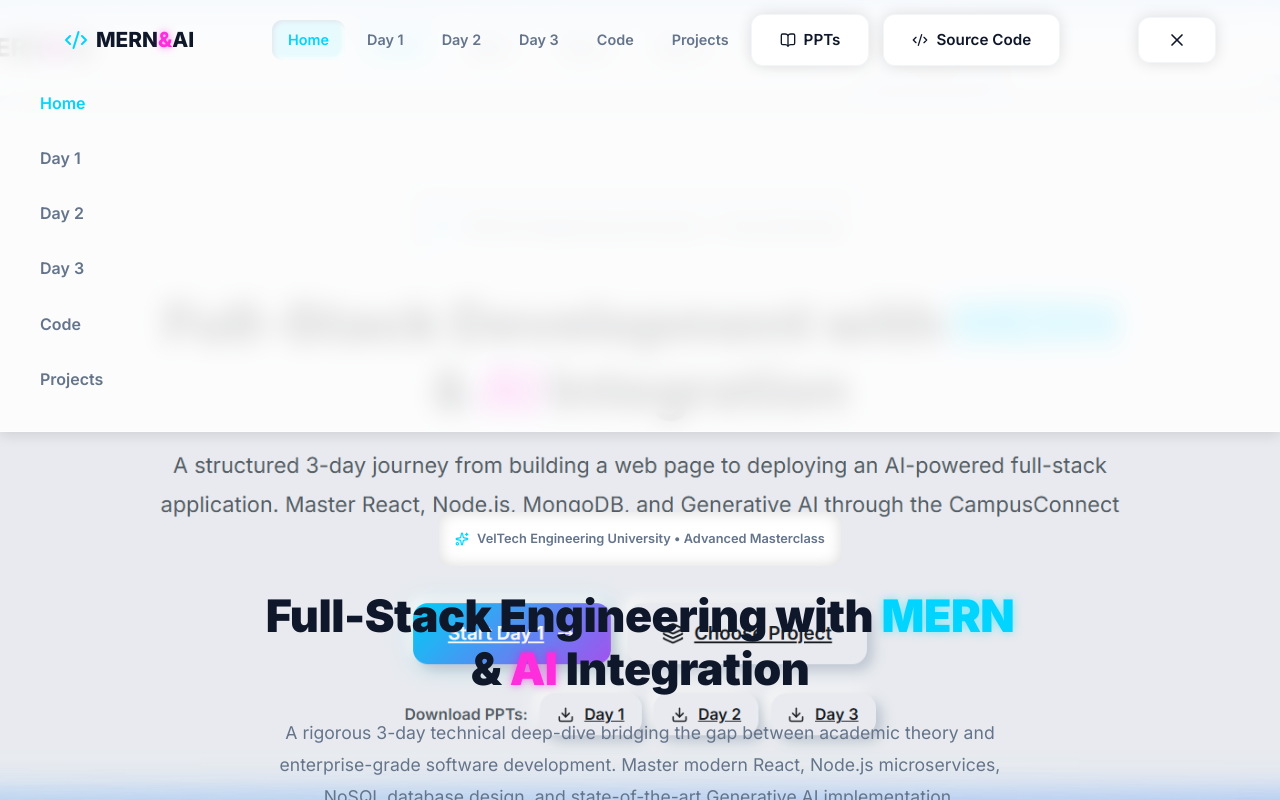
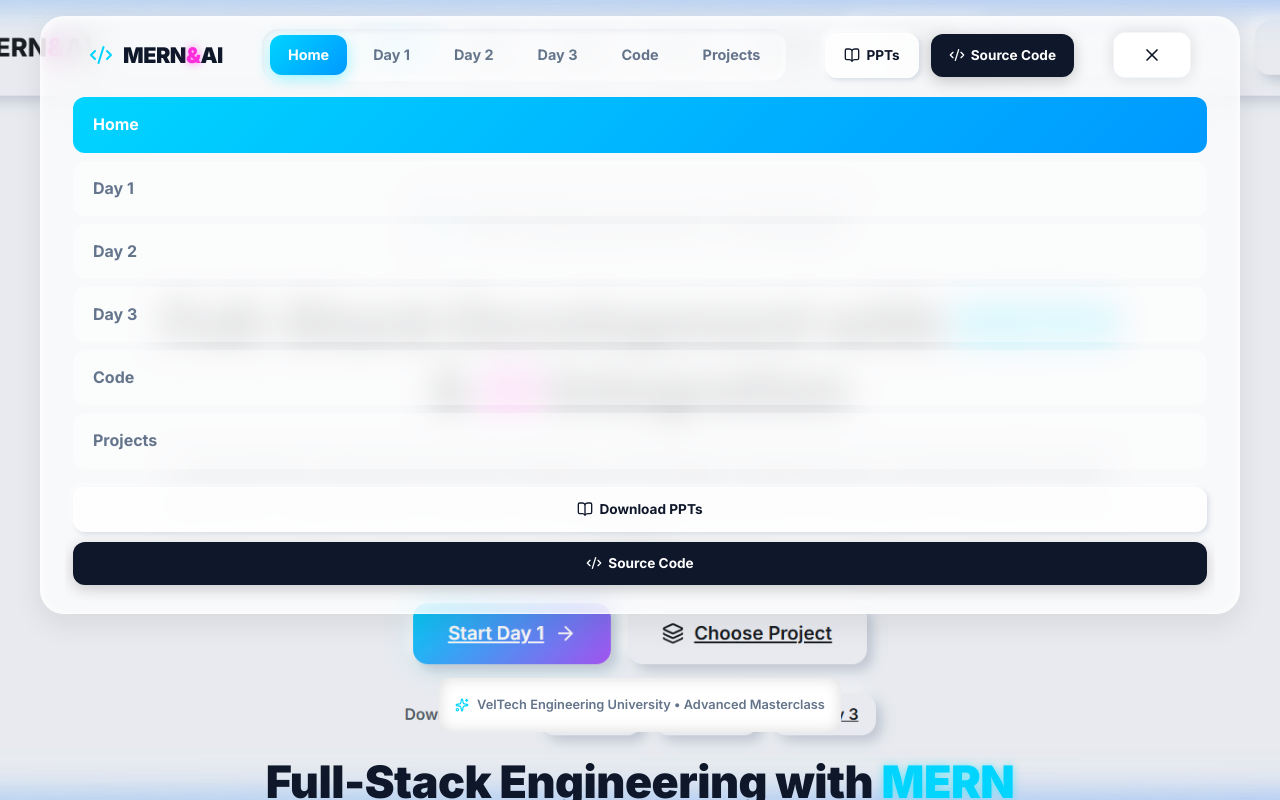
Before and after one commit to Arjumaan/VelTech_Guest_Lecture, a React (Vite) app: page /day3 in a window 1280 px wide. Both pictures are taken after a click on the button 1177 px from the left and 39 px from the top of the page. Shown: the top 800 px of the page. Built offline with nearby package versions, Linux system fonts and the light colour scheme.

Commit message:
feat: redesign navbar to a floating premium glassmorphism pill with split actions

```diff
--- a/src/components/Navbar.css
+++ b/src/components/Navbar.css
@@ -1,70 +1,128 @@
 .navbar {
   position: sticky;
-  top: 0;
+  top: 16px;
   z-index: 100;
-  background: rgba(255, 255, 255, 0.85);
-  backdrop-filter: blur(12px);
-  -webkit-backdrop-filter: blur(12px);
-  border-bottom: 1px solid rgba(255, 255, 255, 0.5);
-  box-shadow: 0 4px 12px rgba(0, 0, 0, 0.1);
-  padding: 14px 0;
+  margin: 0 auto;
+  max-width: 1200px;
+  background: rgba(255, 255, 255, 0.7);
+  backdrop-filter: blur(16px);
+  -webkit-backdrop-filter: blur(16px);
+  border: 1px solid rgba(255, 255, 255, 0.6);
+  border-radius: 24px;
+  box-shadow: 0 10px 30px rgba(0, 0, 0, 0.08), inset 0 2px 10px rgba(255, 255, 255, 0.8);
+  padding: 12px 24px;
+  transition: all 0.3s ease;
 }
 .navbar-inner {
   display: flex;
   align-items: center;
   justify-content: space-between;
+  width: 100%;
 }
 .navbar-brand {
   display: flex;
   align-items: center;
-  gap: 8px;
-  font-weight: 800;
-  font-size: 1.3rem;
+  gap: 10px;
+  font-weight: 900;
+  font-size: 1.35rem;
   color: var(--text);
   text-decoration: none;
+  letter-spacing: -0.5px;
 }
 .navbar-links {
   display: flex;
   align-items: center;
-  gap: 6px;
+  gap: 8px;
+  background: rgba(255, 255, 255, 0.4);
+  padding: 6px 8px;
+  border-radius: 16px;
+  box-shadow: inset 2px 2px 5px rgba(163, 177, 198, 0.2), inset -2px -2px 5px rgba(255, 255, 255, 0.8);
 }
 .nav-link {
-  padding: 8px 16px;
-  border-radius: 10px;
-  font-weight: 600;
+  padding: 8px 18px;
+  border-radius: 12px;
+  font-weight: 700;
   font-size: 0.9rem;
   color: var(--text-muted);
   text-decoration: none;
-  transition: all 0.2s ease;
+  transition: all 0.3s cubic-bezier(0.4, 0, 0.2, 1);
 }
 .nav-link:hover {
   color: var(--text);
-  background: rgba(0,229,255,0.06);
+  background: rgba(255, 255, 255, 0.6);
+  box-shadow: 0 4px 10px rgba(0, 0, 0, 0.05);
 }
 .nav-link.active {
-  color: var(--neon-cyan);
-  background: rgba(0,229,255,0.08);
-  box-shadow: inset 2px 2px 4px var(--shadow-dark), inset -2px -2px 4px var(--shadow-light);
+  color: #fff;
+  background: linear-gradient(135deg, var(--neon-cyan), #0099ff);
+  box-shadow: 0 4px 15px rgba(0, 229, 255, 0.4);
 }
-.nav-download { font-size: 0.8rem; padding: 8px 16px; }
-.menu-toggle { display: none; padding: 8px; }
+.nav-actions {
+  display: flex;
+  gap: 12px;
+  align-items: center;
+}
+.nav-btn {
+  display: flex;
+  align-items: center;
+  gap: 6px;
+  font-size: 0.85rem;
+  font-weight: 700;
+  padding: 10px 18px;
+  border-radius: 12px;
+  text-decoration: none;
+  transition: all 0.2s ease;
+}
+.nav-download {
+  background: rgba(255, 255, 255, 0.8);
+  color: var(--text);
+  border: 1px solid rgba(255, 255, 255, 1);
+  box-shadow: 2px 2px 5px rgba(163, 177, 198, 0.4), -2px -2px 5px rgba(255, 255, 255, 1);
+}
+.nav-download:hover {
+  box-shadow: 4px 4px 10px rgba(163, 177, 198, 0.5), -4px -4px 10px rgba(255, 255, 255, 1);
+  transform: translateY(-2px);
+}
+.nav-source {
+  background: var(--text);
+  color: #fff;
+  box-shadow: 0 4px 15px rgba(0, 0, 0, 0.2);
+}
+.nav-source:hover {
+  background: #000;
+  transform: translateY(-2px);
+  box-shadow: 0 6px 20px rgba(0, 0, 0, 0.3);
+}
+.menu-toggle { display: none; padding: 10px; border-radius: 12px; }
 .mobile-menu {
   display: flex;
   flex-direction: column;
-  gap: 4px;
-  padding: 12px 24px;
+  gap: 8px;
+  padding: 16px 8px;
   overflow: hidden;
 }
 .mobile-link {
-  padding: 12px 16px;
-  border-radius: 10px;
-  font-weight: 600;
+  padding: 14px 20px;
+  border-radius: 12px;
+  font-weight: 700;
   color: var(--text-muted);
   text-decoration: none;
+  background: rgba(255, 255, 255, 0.4);
 }
-.mobile-link.active { color: var(--neon-cyan); }
+.mobile-link.active {
+  color: #fff;
+  background: linear-gradient(135deg, var(--neon-cyan), #0099ff);
+}
+.mobile-actions {
+  display: flex;
+  flex-direction: column;
+  gap: 10px;
+  margin-top: 10px;
+}
 
-@media (max-width: 768px) {
+@media (max-width: 992px) {
+  .navbar { width: 95%; padding: 10px 16px; border-radius: 20px; }
   .navbar-links { display: none; }
+  .nav-actions { display: none; }
   .menu-toggle { display: flex; }
 }
--- a/src/components/Navbar.jsx
+++ b/src/components/Navbar.jsx
@@ -35,10 +35,13 @@
               {l.label}
             </Link>
           ))}
-          <a href="VelTech_Day1.pptx" download="VelTech_Day1.pptx" className="neo-btn nav-download">
+        </div>
+
+        <div className="nav-actions">
+          <a href="VelTech_Day1.pptx" download="VelTech_Day1.pptx" className="nav-btn nav-download">
             <BookOpen size={16} /> PPTs
           </a>
-          <a href="https://github.com/Arjumaan/MERN_Starter" target="_blank" rel="noreferrer" className="neo-btn" style={{ marginLeft: 8 }}>
+          <a href="https://github.com/Arjumaan/MERN_Starter" target="_blank" rel="noreferrer" className="nav-btn nav-source">
             <Code2 size={16} /> Source Code
           </a>
         </div>
@@ -67,6 +70,14 @@
                 {l.label}
               </Link>
             ))}
+            <div className="mobile-actions">
+              <a href="VelTech_Day1.pptx" download="VelTech_Day1.pptx" className="nav-btn nav-download" style={{ justifyContent: 'center' }}>
+                <BookOpen size={16} /> Download PPTs
+              </a>
+              <a href="https://github.com/Arjumaan/MERN_Starter" target="_blank" rel="noreferrer" className="nav-btn nav-source" style={{ justifyContent: 'center' }}>
+                <Code2 size={16} /> Source Code
+              </a>
+            </div>
           </motion.div>
         )}
       </AnimatePresence>
```
